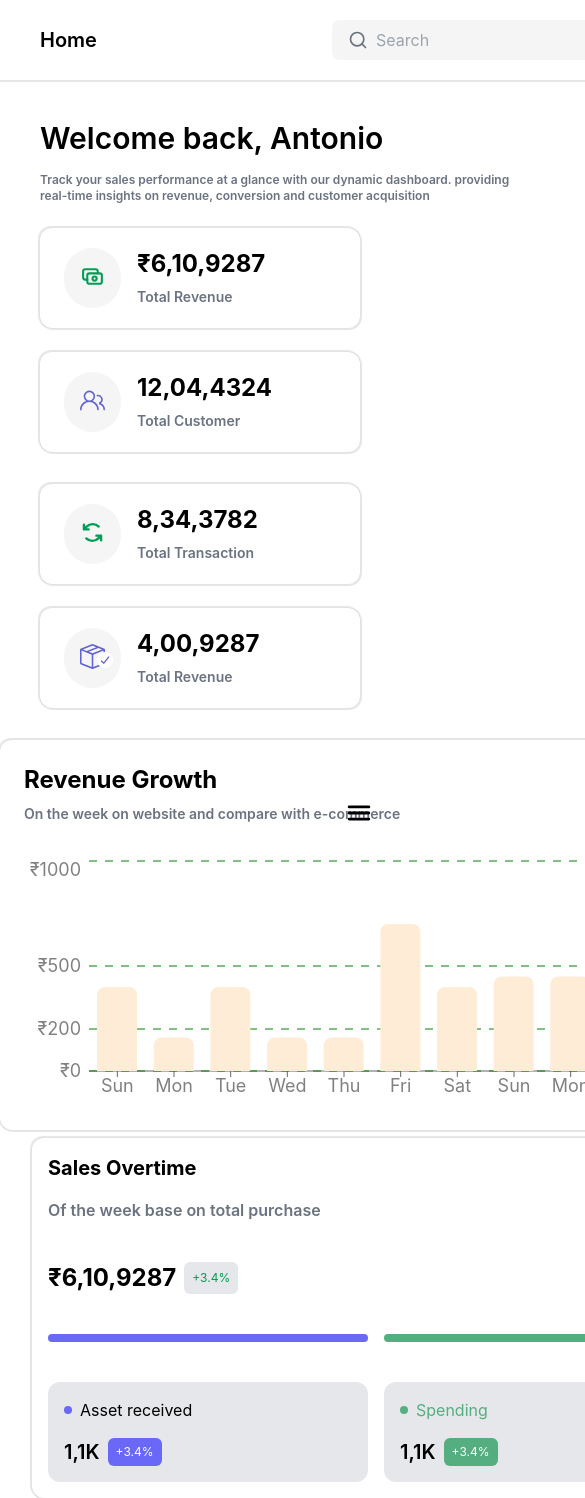
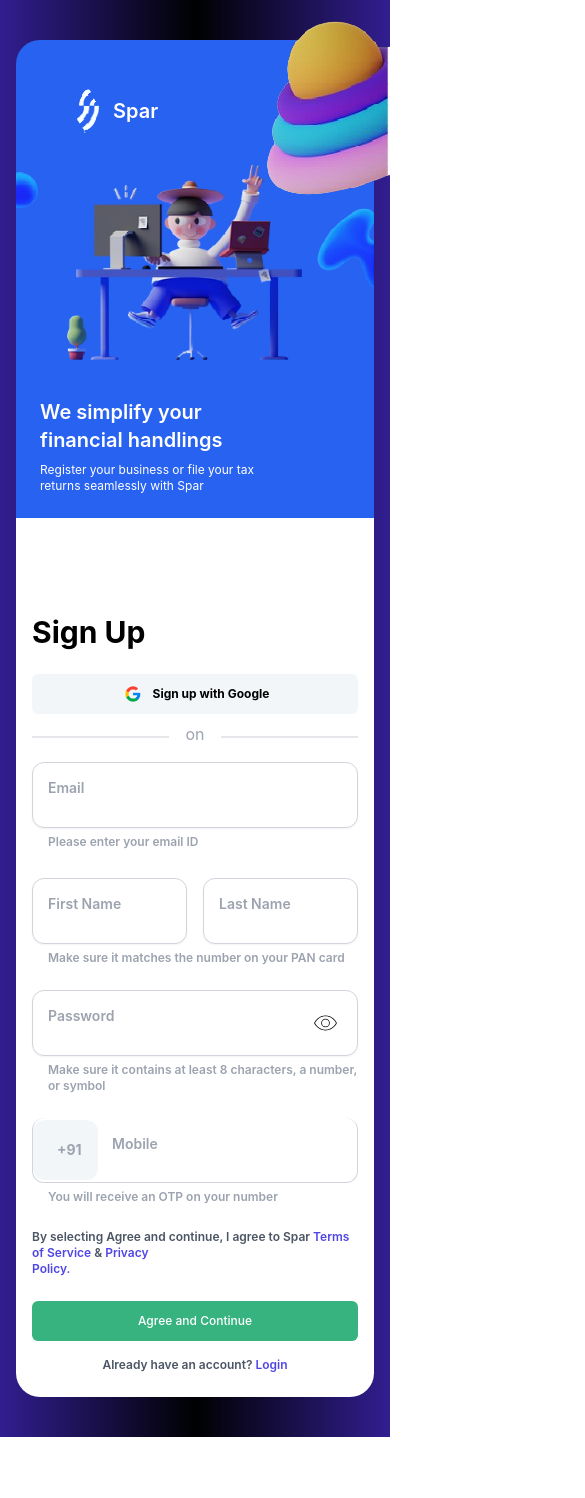
Before and after one commit to martins091/sisyphus, a React (Create React App) app in the folder frontend/: page / in a window 390 px wide. Shown: the top 1498 px of the page, 585 px wide, since content can reach past the window. After the commit the page ends 1437 px from the top, so only its background shows below. Built offline with nearby package versions, Linux system fonts and the light colour scheme.

Commit message:
worked on the responsiveness

```diff
--- a/frontend/src/App.js
+++ b/frontend/src/App.js
@@ -1,49 +1,18 @@
 import React, { useState } from "react";
 import { BrowserRouter as Router, Routes, Route } from "react-router-dom";
-import Sidebar from "./components/Sidebar";
+
 import Home from "./pages/Home";
 import Signup from "./pages/Signup";
 import Signin from "./pages/Signin";
-import { IoMenu, IoClose } from "react-icons/io5";
 
 function App() {
-  const [showSidebar, setShowSidebar] = useState(false);
-  const toggleSidebar = () => {
-    setShowSidebar(!showSidebar);
-  };
-
   return (
     <Router>
-      <div className="flex">
-        <div
-          className={`lg:block fixed z-10 ${
-            showSidebar ? "block" : "hidden"
-          } bg-white lg:bg-transparent md:bg-white-300 sm:bg-white-300`}
-        >
-          <Sidebar />
-        </div>
-
-        <div className="flex-grow ml-0 lg:ml-80">
-          <div className="lg:hidden fixed bottom-0 right-0 m-4">
-            {showSidebar ? (
-              <IoClose
-                onClick={toggleSidebar}
-                className="text-3xl cursor-pointer"
-              />
-            ) : (
-              <IoMenu
-                onClick={toggleSidebar}
-                className="text-3xl cursor-pointer"
-              />
-            )}
-          </div>
-          <Routes>
-            <Route path="/signup" element={<Signup />} />
-            <Route path="/signin" element={<Signin />} />
-            <Route path="/" element={<Home />} />
-          </Routes>
-        </div>
-      </div>
+      <Routes>
+        <Route path="/" element={<Signup />} />
+        <Route path="/signin" element={<Signin />} />
+        <Route path="/home" element={<Home />} />
+      </Routes>
     </Router>
   );
 }
--- a/frontend/src/components/Activities.jsx
+++ b/frontend/src/components/Activities.jsx
@@ -7,7 +7,7 @@
 
 const Activities = () => {
   return (
-    <div className="container mx-auto">
+    <div className="mx-auto">
       <div className="flex flex-col space-y-6 mt-10 ml-10">
         <div className="">
           <h1 className="text-3xl font-semibold  sm:font-bold mb-4">
@@ -20,7 +20,7 @@
           </p>
         </div>
         <div className="flex flex-col sm:flex-row flex-wrap md:flex-row lg:flex-row sm:space-x-8">
-          <div className="flex flex-col sm:flex-row md:flex-col lg:space-x-6 lg:flex-row ">
+          <div className="flex flex-col sm:flex-row md:flex-col lg:space-x-8 lg:flex-row ">
             <div
               className="flex justify-start w-80  space-x-4 mb-0 md:mb-6 pr-20 pl-6 py-5 rounded-xl"
               style={{
@@ -56,7 +56,7 @@
               </div>
             </div>
           </div>
-          <div className="flex flex-col sm:flex-row md:flex-col lg:space-x-6 lg:flex-row mt-8 sm:mt-0 flex-wrap ">
+          <div className="flex flex-col sm:flex-row md:flex-col lg:space-x-8 lg:flex-row mt-8 sm:mt-0 flex-wrap ">
             <div
               className="flex justify-start w-80 ml-0 mb-0 md:mb-6 space-x-4 pr-0 pl-6 py-5 rounded-xl"
               style={{
--- a/frontend/src/components/BarChart.jsx
+++ b/frontend/src/components/BarChart.jsx
@@ -1,4 +1,4 @@
-import React from "react";
+import React, { useState, useEffect } from "react";
 import { BarChart, Bar, XAxis, YAxis, Tooltip, ReferenceLine } from "recharts";
 
 const BarChartComponent = () => {
@@ -14,9 +14,29 @@
     { name: "Mon", uv: 450 },
   ];
 
+  const [chartWidth, setChartWidth] = useState(200);
+
+  useEffect(() => {
+    const handleResize = () => {
+      if (window.innerWidth >= 1024) {
+        setChartWidth(600);
+      } else if (window.innerWidth >= 640) {
+        setChartWidth(400);
+      } else {
+        setChartWidth(300);
+      }
+    };
+
+    handleResize();
+
+    window.addEventListener("resize", handleResize);
+
+    return () => window.removeEventListener("resize", handleResize);
+  }, []);
+
   return (
     <div
-      className="mt-2 flex flex-col space-y-4 ml-0 sm:ml-10 p-6 sm:pr-16 pr-0 rounded-xl"
+      className="mt-4 flex flex-col space-y-4 ml-0 sm:ml-10 p-6 sm:pr-12 pr-0 rounded-xl"
       style={{
         boxShadow:
           "1px 1px 1px 1px rgba(0, 0, 0, 0.1), -1px -1px 1px 1px rgba(0, 0, 0, 0.1)",
@@ -28,8 +48,8 @@
           On the week on website and compare with e-commerce
         </p>
       </div>
-      <div>
-        <BarChart width={580} height={250} data={data}>
+      <div className="bar-chart-container">
+        <BarChart width={chartWidth} height={250} data={data}>
           <XAxis
             dataKey="name"
             tick={{ fill: "gray", fontSize: 18, fontWeight: "semibold" }}
@@ -50,7 +70,7 @@
             dataKey="uv"
             fill="#FEECD6"
             stackId="stack"
-            barSize={40}
+            barSize={30} // Adjust the bar size as needed
             radius={[8, 8, 0, 0]}
           />
         </BarChart>
--- a/frontend/src/components/HomeHeader.jsx
+++ b/frontend/src/components/HomeHeader.jsx
@@ -7,7 +7,7 @@
       <div className="ml-10">
         <h1 className="text-xl font-semibold">Home</h1>
       </div>
-      <div className="flex justify-center items-center space-x-2 mr-20">
+      <div className="flex justify-center items-center space-x-2 mr-1 sm:mr-20">
     <div className="bg-[#F5F5F5] flex items-center px-4 py-2 rounded-lg text-gray-500">
         <LuSearch size={20} />
         <input type="search" placeholder="Search" className="bg-transparent ml-2 outline-none" />
--- a/frontend/src/components/SalesOvertime.jsx
+++ b/frontend/src/components/SalesOvertime.jsx
@@ -2,7 +2,7 @@
 
 const SalesOvertime = () => {
   return (
-    <div className="flex flex-col space-y-10  w-90 sm:w-90 mt-2 rounded-xl p-4"  style={{
+    <div className="flex flex-col space-y-6  w-90 sm:w-90 rounded-xl py-4 pl-4 pr-1"  style={{
         boxShadow:
           "1px 1px 1px 1px rgba(0, 0, 0, 0.1), -1px -1px 1px 1px rgba(0, 0, 0, 0.1)",
       }}>
@@ -16,13 +16,13 @@
           +3.4%
         </span>
       </div>
-      <div className="flex flex-wrap space-x-4 w-full mt-2">
-        <div className="h-2 w-80 bg-[#6A68F6] rounded-xl"></div>
-        <div className="h-2 w-80 bg-[#55AE7F] rounded-xl"></div>
+      <div className="sm:flex sm:flex-row sm:flex-wrap sm:space-x-4 md:flex-col lg:flex-row lg:flex-wrap lg:space-x-4 w-full mt-2">
+        <div className="h-2 w-80 bg-[#6A68F6] rounded-xl mt-4"></div>
+        <div className="h-2 w-80 bg-[#55AE7F] rounded-xl mt-4"></div>
       </div>
 
-      <div className="flex space-x-4 w-full">
-        <div className="flex flex-col space-y-4 bg-gray-200 p-4 rounded-xl w-80">
+      <div className="sm:flex sm:flex-row sm:flex-wrap sm:space-x-4 md:flex-col lg:flex-row lg:flex-wrap lg:space-x-4 w-full mt-2">
+        <div className="flex flex-col space-y-4 bg-gray-200 p-4 rounded-xl w-80 mt-4">
           <div className="flex space-x-2 items-center">
             <div className="bg-[#6A68F6] w-2 h-2 rounded-full"></div>
             <p>Asset received</p>
@@ -34,7 +34,7 @@
             </span>
           </div>
         </div>
-        <div className="flex flex-col space-y-4 bg-gray-200 p-4 rounded-xl w-80">
+        <div className="flex flex-col space-y-4 bg-gray-200 p-4 rounded-xl w-80 mt-4">
           <div className="flex space-x-2 items-center">
             <div className="bg-[#55AE7F] w-2 h-2 rounded-full"></div>
             <p className="text-[#55AE7F]">Spending</p>
--- a/frontend/src/components/Sidebar.jsx
+++ b/frontend/src/components/Sidebar.jsx
@@ -32,21 +32,21 @@
           <Link
             key={index}
             className={`flex items-center space-x-2 mx-4 px-4 my-3 py-3 text-gray-500 text-lg font-semibold hover:bg-[#F5F5F5] hover:text-[#009D54] rounded-xl ${
-              location.pathname === "/" && item.name === "Home"
-                ? "bg-[#F5F5F5] text-[#009D54] !important"
+              location.pathname === "/home" && item.name === "Home"
+                ? "bg-[#F5F5F5] text-[#009D54]"
                 : ""
             }`}
           >
             {React.cloneElement(item.icon, {
               className: `${
-                location.pathname === "/" && item.name === "Home"
+                location.pathname === "/home" && item.name === "Home"
                   ? "text-[#009D54]"
                   : ""
               }`,
             })}
             <span
               className={
-                location.pathname === "/" && item.name === "Home"
+                location.pathname === "/home" && item.name === "Home"
                   ? "text-[#009D54]"
                   : ""
               }
--- a/frontend/src/components/SignupForm.jsx
+++ b/frontend/src/components/SignupForm.jsx
@@ -2,6 +2,7 @@
 import { PiEyeThin, PiEyeSlashThin } from "react-icons/pi";
 import axios from "axios";
 import md5 from 'md5';
+import { useNavigate } from "react-router-dom";
 
 
 const SignupForm = () => {
@@ -21,6 +22,7 @@
     password: false,
     mobile: false,
   });
+  const navigate = useNavigate();
 
   const togglePasswordVisibility = () => {
     setShowPassword((prevShowPassword) => !prevShowPassword);
@@ -41,6 +43,7 @@
 
   const handleSubmit = async (e) => {
     e.preventDefault();
+    navigate("/home")
 
     // Generate the Security-Key
     const securityKey = md5('TBC' + '|' + 'eyJyNzMyZTEzNGMyMTg5NTEiiOjE1ODAzODQyNTA3MDN9');
@@ -52,16 +55,13 @@
     };
 
     try {
-      // Make the POST request to your backend server
       console.log('Request Body:', formData);
       console.log('Request Headers:', headers);
       const response = await axios.post('http://localhost:5000/signup', formData, { headers: headers });
 
       console.log('Response:', response.data);
-      // Handle the response data as needed
     } catch (error) {
       console.error('Error:', error);
-      // Handle errors here
     }
 };
 
@@ -262,7 +262,7 @@
         <div className="flex justify-center items-center">
           <p className="text-xs mt-4 mb-6 text-gray-600 font-semibold">
             Already have an account?{" "}
-            <span className="text-indigo-600">Login</span>{" "}
+            <span className="text-indigo-600 cursor-pointer" onClick={navigate("/signin")}>Login</span>{" "}
           </p>
         </div>
       </form>
--- a/frontend/src/pages/Home.jsx
+++ b/frontend/src/pages/Home.jsx
@@ -1,20 +1,47 @@
-import React from "react";
+import React, { useState } from "react";
 import HomeHeader from "../components/HomeHeader";
 import Activities from "../components/Activities";
 import BarChart from "../components/BarChart";
 import SalesOvertime from "../components/SalesOvertime";
-
-
+import { IoMenu, IoClose } from "react-icons/io5";
+import Sidebar from "../components/Sidebar";
 
 const Home = () => {
+  const [showSidebar, setShowSidebar] = useState(false);
+  const toggleSidebar = () => {
+    setShowSidebar(!showSidebar);
+  };
   return (
     <div className="">
-      <HomeHeader />
-      <Activities />
-      <div className="flex space-x-8 flex-wrap">
-      <BarChart />
-      <SalesOvertime />
-
+      <div>
+        <div
+          className={`lg:block fixed z-10 ${
+            showSidebar ? "block" : "hidden"
+          } bg-white lg:bg-transparent md:bg-white-300 sm:bg-white-300`}
+        >
+          <Sidebar />
+        </div>
+        <div className="lg:hidden fixed top-0 right-0 m-4">
+          {showSidebar ? (
+            <IoClose size={50}
+              onClick={toggleSidebar}
+              className="text-3xl cursor-pointer p-2 bg-[#55AE7F] text-white rounded-full"
+            />
+          ) : (
+            <IoMenu size={50}
+              onClick={toggleSidebar}
+              className="text-3xl cursor-pointer p-2 bg-[#55AE7F] text-white rounded-full"
+            />
+          )}
+        </div>
+      </div>
+      <div className="ml-0 lg:ml-80">
+        <HomeHeader />
+        <Activities />
+        <div className="flex space-x-8 space-y-4 flex-wrap">
+          <BarChart />
+          <SalesOvertime />
+        </div>
       </div>
     </div>
   );
--- a/frontend/src/pages/Signup.jsx
+++ b/frontend/src/pages/Signup.jsx
@@ -1,7 +1,7 @@
 import React from "react";
 import SignupForm from "../components/SignupForm";
 
-const Signup = () => {
+const Signup = ({ hideSidebar }) => {
   return (
     <div className="min-h-screen py-10 bg-gradient-to-r from-[#321E90] via-[#000102] to-[#321E90]">
       <div className="flex flex-col lg:flex-row mx-4 lg:mx-20">
```
